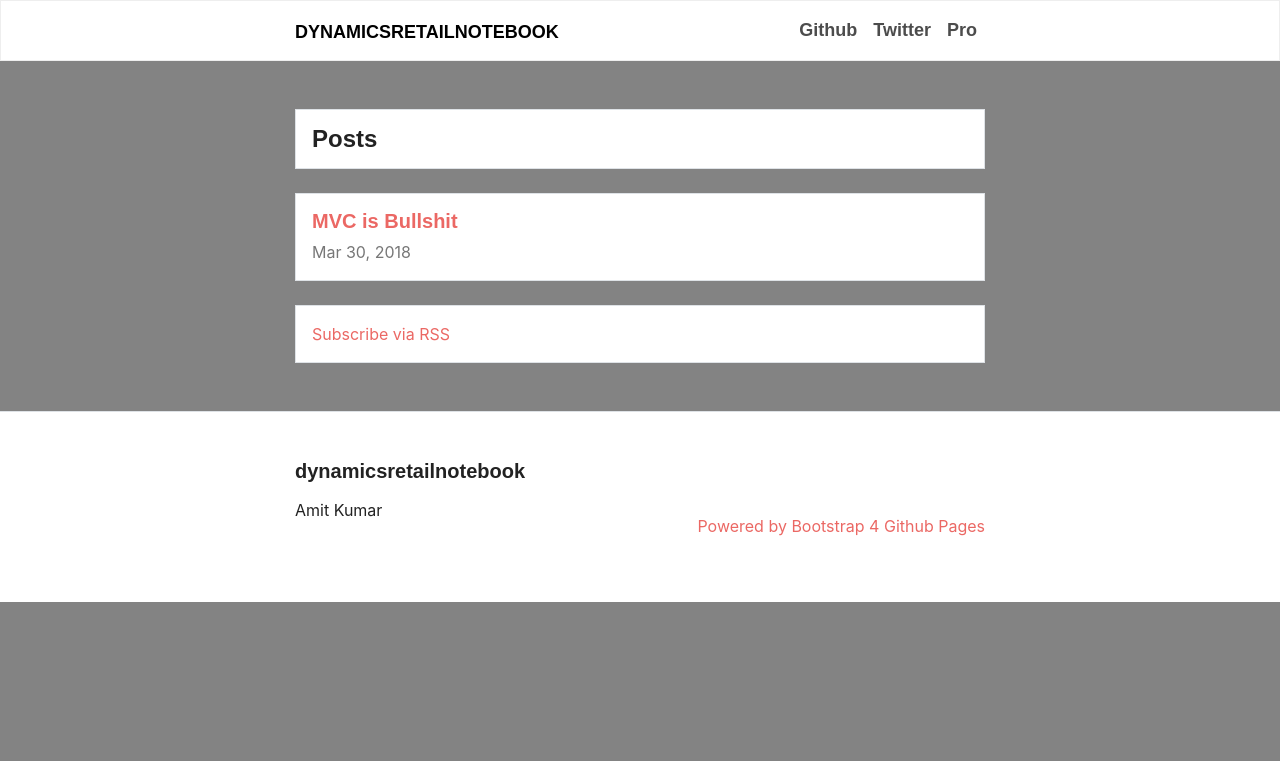
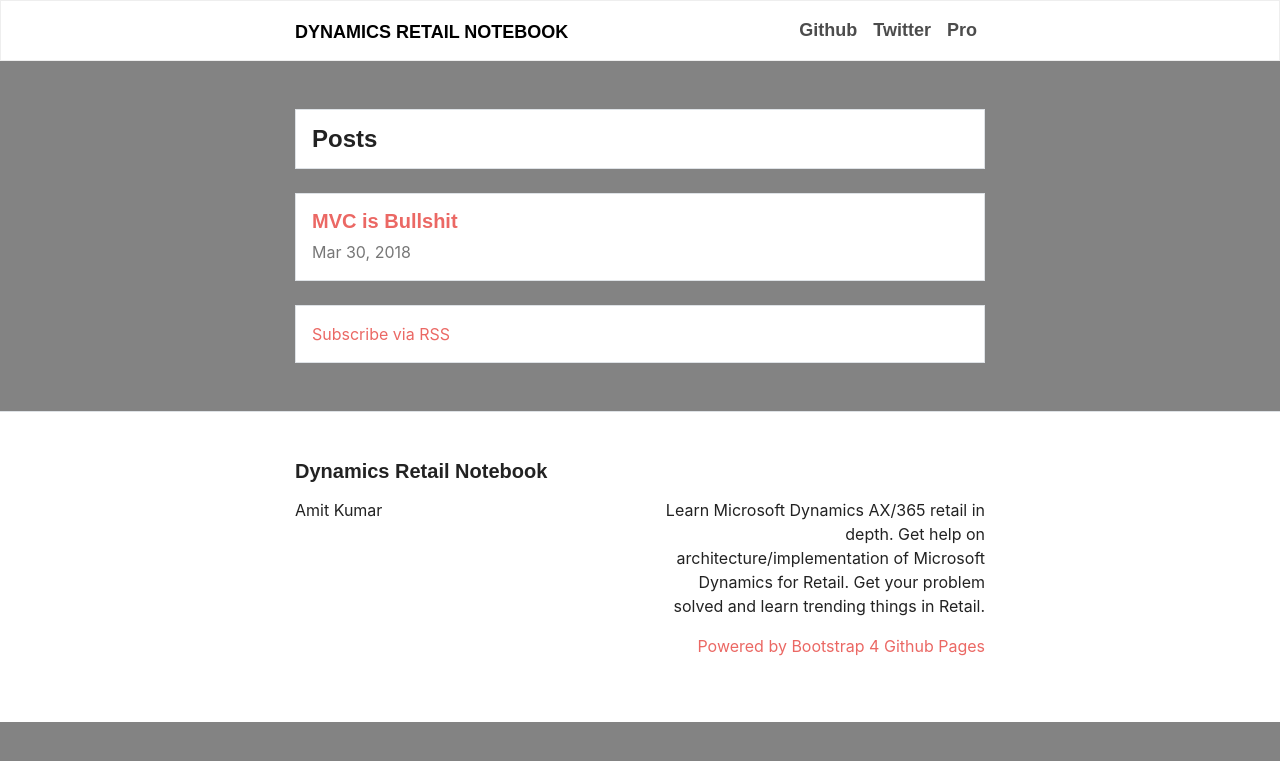
Before and after one commit to amitandkumar/dynamicsretailnotebook, a Jekyll site: the page built from index.md, in a window 1280 px wide. Shown: the top 761 px of the page. Built offline with Jekyll 4.4.1, drawn with Linux system fonts in a browser that asks for light colours; some web fonts are replaced; part of the change alters nothing that is shown.

Commit message:
Update _config.yml

```diff
--- a/_config.yml
+++ b/_config.yml
@@ -1,11 +1,18 @@
 # site settings
-site_title: Dynamics Retail Notebook
-site_description: "Learn Microsoft Dynamics AX/365 retail in depth. Get help on architecture/implementation of Microsoft Dynamics for Retail. Get your problem solved and learn trending things in Retail."
-site_keywords: "Retail, Dynamics Retail, Dynamics 365 for Retail, Microsoft Retail, Microsoft MPOS, Dynamics MPOS, MPOS, CPOS, Dynamics Retail Server"
+title: Dynamics Retail Notebook
+description: "Learn Microsoft Dynamics AX/365 retail in depth. Get help on architecture/implementation of Microsoft Dynamics for Retail. Get your problem solved and learn trending things in Retail."
+keywords: "Retail, Dynamics Retail, Dynamics 365 for Retail, Microsoft Retail, Microsoft MPOS, Dynamics MPOS, MPOS, CPOS, Dynamics Retail Server"
+url: https://dynamicsretailnotes.com
+enforce_ssl: dynamicsretailnotes.com
 
 # author settings
 author: Amit Kumar
 pub_year: 2018
+
+# webmaster settings
+webmaster_verifications:
+  google: hYCXt37cDN7Fw-GJ1sHiXuqM198SY8JBk83vt1f1zGo
+  bing: 7B2D64A1E9E1E53A1E70AA094DA129AA
 
 # Build settings
 markdown: kramdown
```
